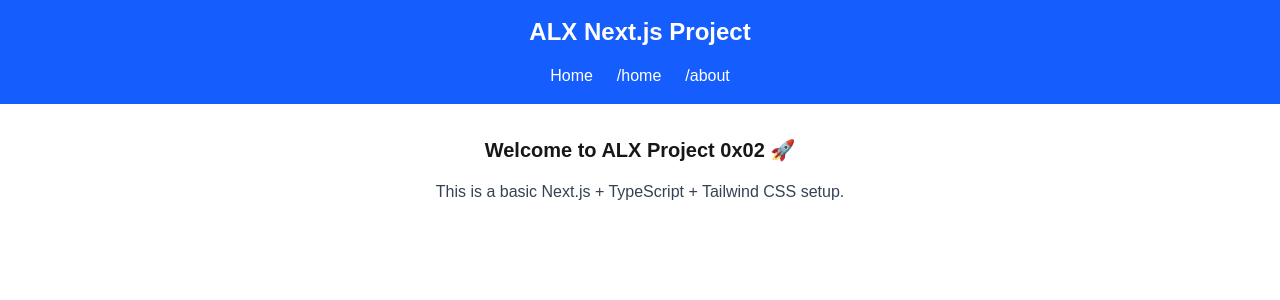
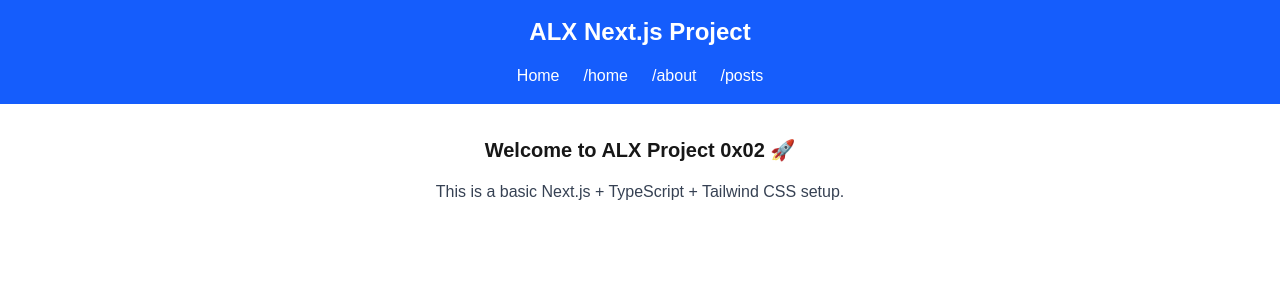
Before and after one commit to princepiper28/alx-project-0x02-setup, a Next.js app in the folder alx-project-0x02/: page / in a window 1280 px wide. Shown: the top 300 px of the page. Built offline with nearby package versions, Linux system fonts and the light colour scheme.

Commit message:
Add navigation link to /posts in Header

```diff
--- a/alx-project-0x02/components/layout/Header.tsx
+++ b/alx-project-0x02/components/layout/Header.tsx
@@ -15,6 +15,9 @@
         <Link href="/about">
           <span className="hover:underline cursor-pointer">/about</span>
         </Link>
+        <Link href="/posts">
+          <span className="hover:underline cursor-pointer">/posts</span>
+        </Link>
       </nav>
     </header>
   );
```
